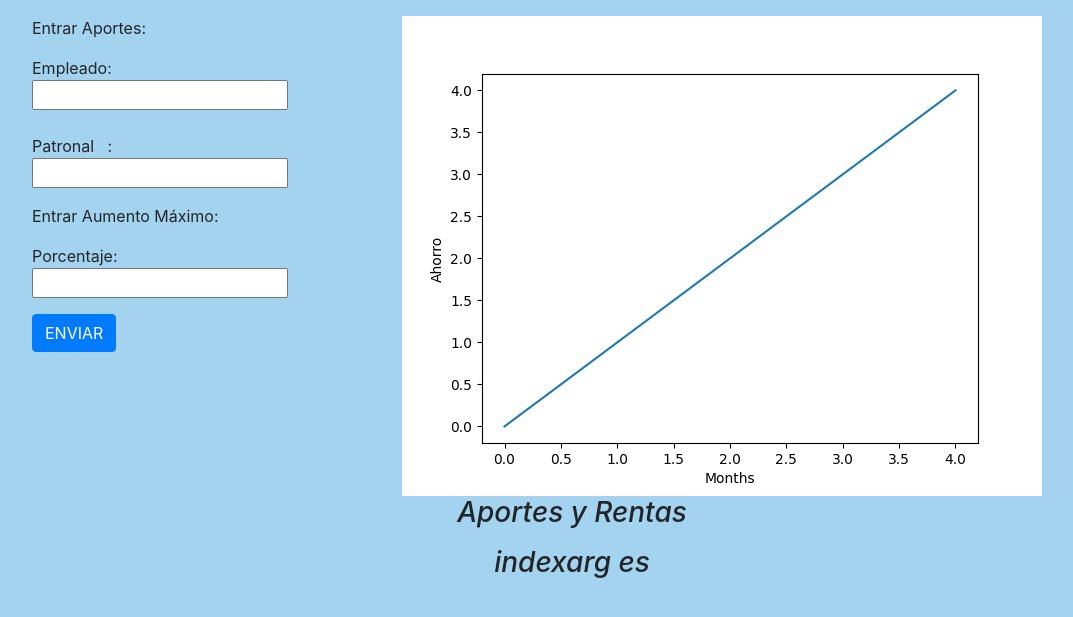
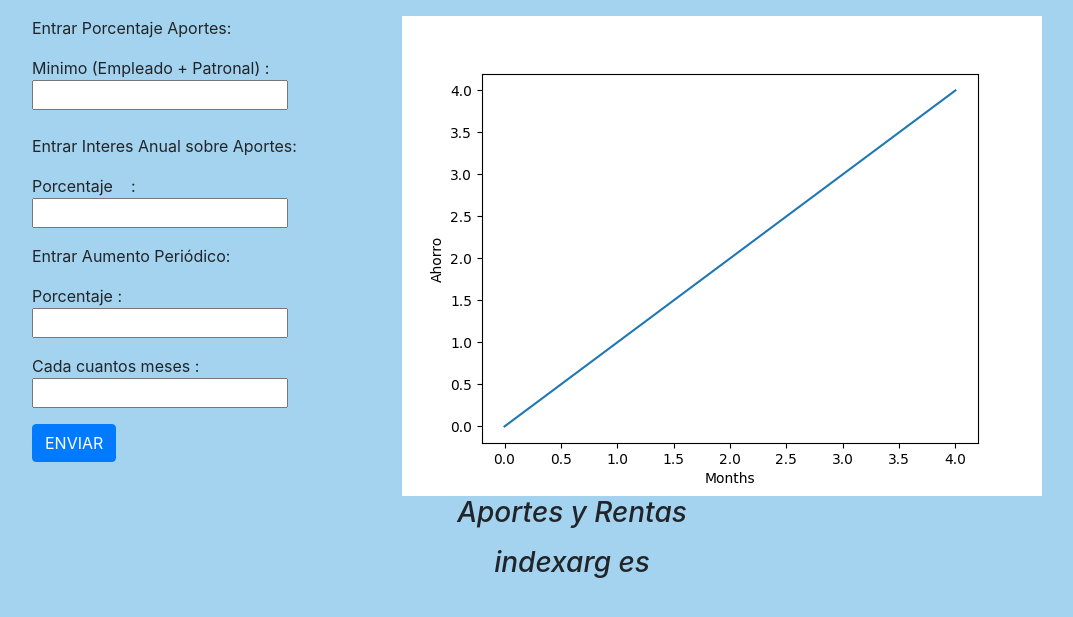
Before and after one commit to tipstonga/Jubi, a Python web app: template templates/index.html in a window 1280 px wide. Shown: the part 56-673 px from the top of the page, without its empty margins (68-1141 px from the left). Run offline with Jinja, Linux system fonts and the light colour scheme; the template is opened without the code that fills it, so the values that code supplies are empty; some libraries are stand-ins or nearby versions.

Commit message:
mod ingresos

```diff
--- a/templates/index.html
+++ b/templates/index.html
@@ -7,11 +7,13 @@
     <div class="col-4">
 
       <form action="#" method="post">
-        <p>Entrar Aportes:</p>
-        <p><label>Empleado: <input type="text" name="apemp" id="ap1"></label> {{ indexarg[0] }} </p>
-        <p>Patronal&nbsp;&nbsp;&nbsp;: <input type="text" name="appat" id="ap2">  {{ indexarg[1] }}</p>
-        <p>Entrar Aumento Máximo:</p>
-        <p>Porcentaje: <input type="text" name="aumento" id="au1"></label> {{ indexarg[2] }}</p>
+        <p>Entrar Porcentaje Aportes:</p>
+        <p><label>Minimo (Empleado + Patronal) : <input type="text" name="aporte" id="ap1"></label> {{ indexarg[0] }} </p>
+        <p>Entrar Interes Anual sobre Aportes:</p>
+        <p>Porcentaje&nbsp;&nbsp;&nbsp; : <input type="text" name="interes" id="ap2">  {{ indexarg[1] }}</p>
+        <p>Entrar Aumento Periódico:</p>
+        <p>Porcentaje : <input type="text" name="aumento" id="au1"></label> {{ indexarg[2] }}</p>
+        <p>Cada cuantos meses : <input type="text" name="periodo" id="au1"></label> {{ indexarg[3] }}</p>
         <button type="submit" class="btn btn-primary">ENVIAR</button>
       </form>
     </div>
```
Also changed, not shown: main.py (+8 -7 lines).
